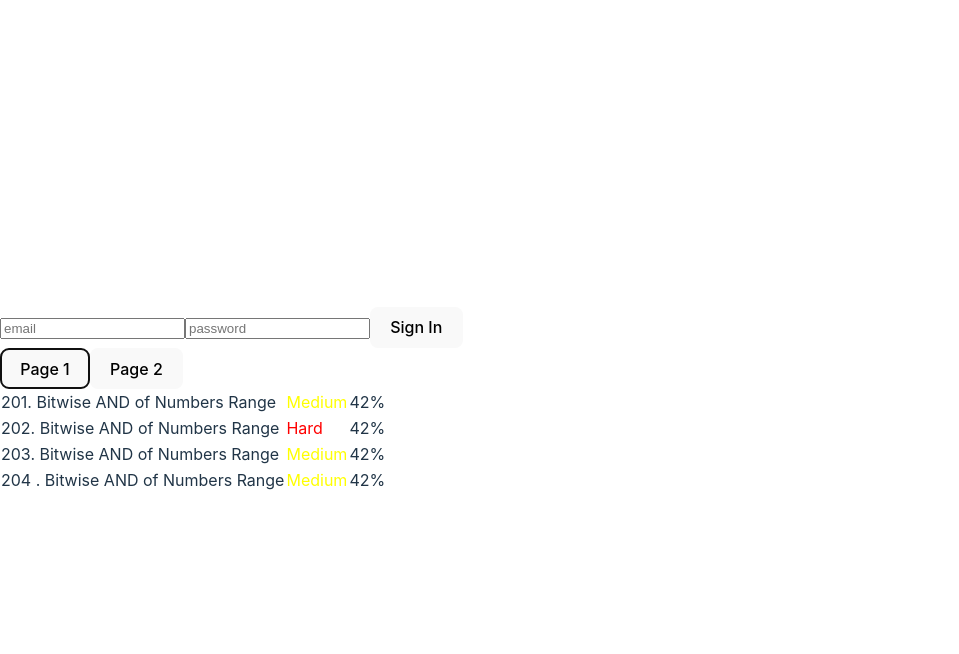
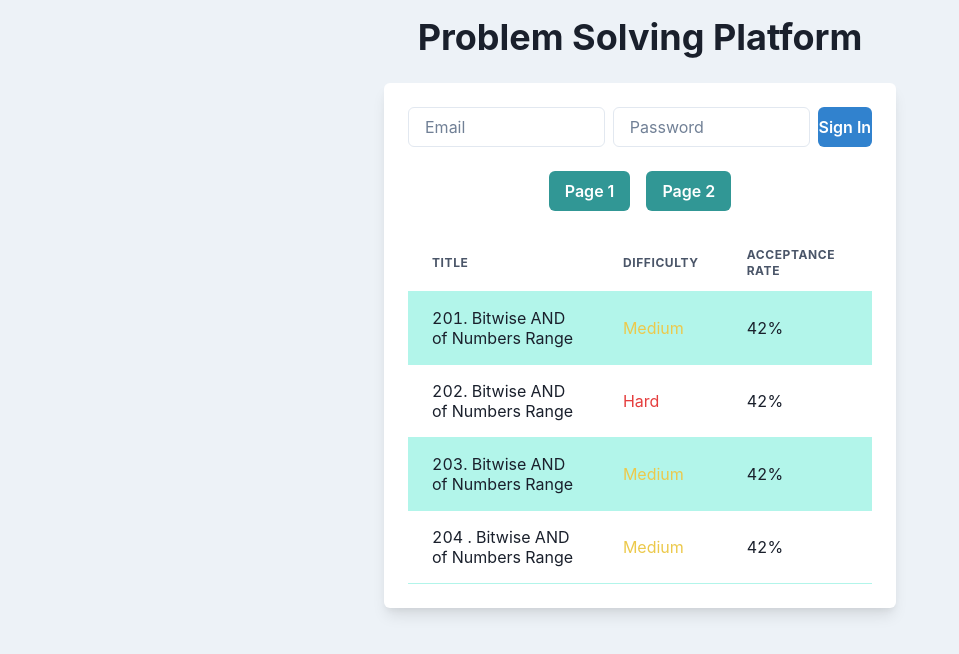
Before and after one commit to VatsalNagelia/react-frontent-app, a React (Vite) app: page / in a window 1280 px wide. Both pictures are taken after a click on the button "Page 1". Shown: the top 654 px of the page, without its empty margins (0-959 px from the left). Built offline with nearby package versions, Linux system fonts and the light colour scheme.

Commit message:
Add chakra-ui to enhance frontend

```diff
--- a/src/App.jsx
+++ b/src/App.jsx
@@ -1,4 +1,21 @@
 import { useState } from "react";
+import PropTypes from "prop-types";
+import {
+  ChakraProvider,
+  Box,
+  Heading,
+  VStack,
+  HStack,
+  FormControl,
+  Input,
+  Button,
+  Table,
+  Thead,
+  Tbody,
+  Tr,
+  Th,
+  Td,
+} from '@chakra-ui/react';
 const problems1 = [
   {
     title: "201. Bitwise AND of Numbers Range",
@@ -48,45 +65,92 @@ function App() {
   const [problems, setProblems] = useState([]);
 
   return (
-    <div>
-      <input type="text" placeholder="email"></input>
-      <input type="text" placeholder="password"></input>
-      <button>Sign In</button>
-      <div>
-        <button id="page1" onClick={() => {
-          setProblems(problems => problems1)
-        }}>Page 1</button>
-        <button id="page2" onClick={() => {
-          setProblems(problems => problems2)
-        }}>Page 2</button>
-      </div>
-      <div>
-        {problems.map(problem => <ProblemStatement
-          title={problem.title}
-          difficulty={problem.difficulty}
-          acceptanceRate={problem.acceptanceRate}
-        />)}
-      </div>
-    </div >
+    <ChakraProvider>
+      <Box minW="100vw" minH="100vh" p={4} bgColor="gray.100">
+        <Heading mb={6} textAlign="center" fontSize={["2xl", "3xl", "4xl"]}>
+          Problem Solving Platform
+        </Heading>
+
+        <VStack
+          align="center"
+          spacing={6}
+          maxW="lg"
+          mx="auto"
+          p={6}
+          bgColor="white"
+          borderRadius="md"
+          boxShadow="lg"
+        >
+          <HStack w="100%">
+            <FormControl>
+              <Input placeholder="Email" type="email" />
+            </FormControl>
+            <FormControl>
+              <Input placeholder="Password" type="password" />
+            </FormControl>
+            <Button colorScheme="blue">Sign In</Button>
+          </HStack>
+          <HStack spacing={4}>
+            <Button
+              colorScheme="teal"
+              onClick={() => {
+                setProblems(() => problems1);
+              }}
+            >
+              Page 1
+            </Button>
+            <Button
+              colorScheme="teal"
+              onClick={() => {
+                setProblems(() => problems2);
+              }}
+            >
+              Page 2
+            </Button>
+          </HStack>
+          <Table variant="striped" colorScheme="teal">
+            <Thead>
+              <Tr>
+                <Th>Title</Th>
+                <Th>Difficulty</Th>
+                <Th>Acceptance Rate</Th>
+              </Tr>
+            </Thead>
+            <Tbody>
+              {problems.map((problem, index) => (
+                <ProblemStatement
+                  key={index}
+                  title={problem.title}
+                  difficulty={problem.difficulty}
+                  acceptanceRate={problem.acceptanceRate}
+                />
+              ))}
+            </Tbody>
+          </Table>
+        </VStack>
+      </Box>
+    </ChakraProvider>
   )
 }
 
 function ProblemStatement(props) {
-  const title = props.title;
-  const difficulty = props.difficulty;
-  const acceptanceRate = props.acceptanceRate;
+  const { title, difficulty, acceptanceRate } = props;
+
+  return (
+    <Tr>
+      <Td>{title}</Td>
+      <Td color={difficulty === "Medium" ? "yellow.400" : "red.500"}>
+        {difficulty}
+      </Td>
+      <Td>{acceptanceRate}</Td>
+    </Tr>
+  );
+}
+ProblemStatement.propTypes = {
+  title: PropTypes.string.isRequired,
+  difficulty: PropTypes.string.isRequired,
+  acceptanceRate: PropTypes.string.isRequired,
+};
 
 
-  return (
-    <tr>
-      <td>{title}</td>
-      <td style={{ color: difficulty === "Medium" ? "yellow" : "red" }}>
-        {difficulty}
-      </td>
-      <td>
-        {acceptanceRate}
-      </td>
-    </tr>)
-}
-
 export default App
--- a/src/index.css
+++ b/src/index.css
@@ -1,4 +1,4 @@
-:root {
+/* :root {
   font-family: Inter, system-ui, Avenir, Helvetica, Arial, sans-serif;
   line-height: 1.5;
   font-weight: 400;
@@ -37,7 +37,7 @@ h1 {
 }
 
 button {
-  border-radius: 8px;
+  border-radius: 20px;
   border: 1px solid transparent;
   padding: 0.6em 1.2em;
   font-size: 1em;
@@ -66,4 +66,4 @@ button:focus-visible {
   button {
     background-color: #f9f9f9;
   }
-}
+} */
```
Also changed, not shown: package.json (+7 -1 lines), 1 other file (tests, documents, lock files or other folders).
